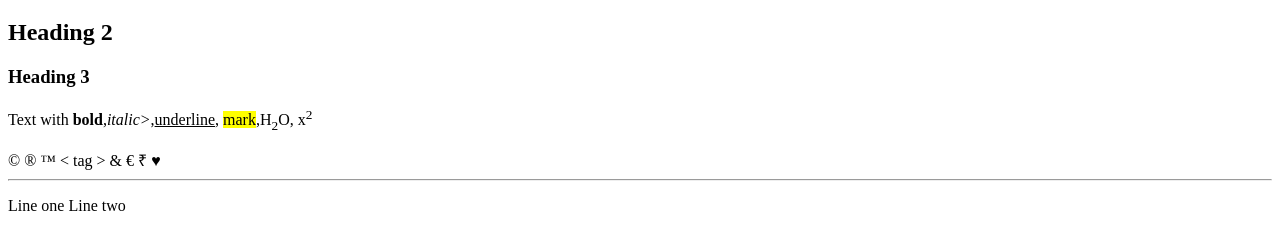
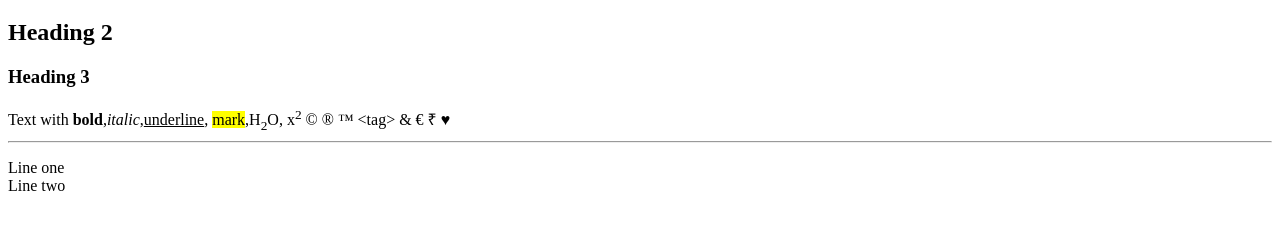
Before and after one commit to rushali467/wdw_0833, a plain HTML site: page Web Designing Workshop Assignment/Assignment 2.html in a window 1280 px wide. Shown: the part 61-310 px from the top of the page. Drawn offline with Linux system fonts and the light colour scheme.

Commit message:
Assignment 2-  Different Entities usage complete

```diff
--- a/Web Designing Workshop Assignment/Assignment 2.html
+++ b/Web Designing Workshop Assignment/Assignment 2.html
@@ -9,11 +9,11 @@
     <h1>Heading 1</h1>
     <h2>Heading 2</h2>
     <h3>Heading 3</h3>
-    <p>Text with <b>bold</b>,<i>italic></i>,<u>underline</u>, <mark>mark</mark>,H<sub>2</sub>O, x<sup>2</sup></p>
-    &copy; &reg; &trade; &lt; tag &gt; &amp; &euro; &#8377; &hearts;
+    Text with <b>bold</b>,<i>italic</i>,<u>underline</u>, <mark>mark</mark>,H<sub>2</sub>O, x<sup>2</sup>
+    &copy; &reg; &trade; &lt;tag&gt; &amp; &euro; &#8377; &hearts;
     <hr>
     <p>
-        Line one
+        Line one <br>
         Line two
     </p>
 </body>
```
